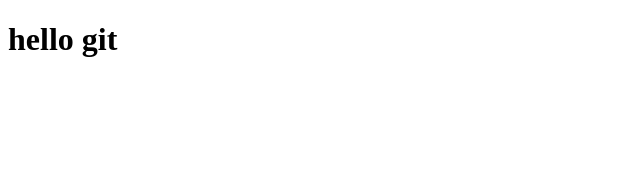
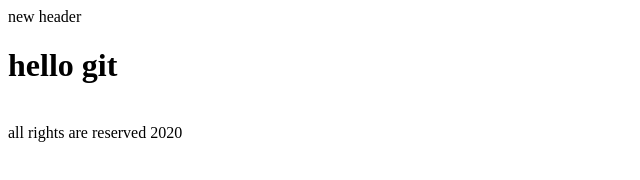
Before and after one commit to ulbrichBhdr/GIT_L, a plain HTML site: page index.html in a window 1280 px wide. Shown: the whole page, without its empty margins (0-640 px from the left). Drawn offline with Linux system fonts and the light colour scheme.

Commit message:
some changes in master branch

```diff
--- a/index.html
+++ b/index.html
@@ -6,9 +6,15 @@
   <title>Document</title>
 </head>
 <body>
+    <header>
+      new header
+    </header>
     <h1>hello git</h1>
     <div class="banner">
       <img src="banner.jpg" alt="">
     </div>
+    <footer>
+      all rights are reserved 2020
+    </footer>
 </body>
 </html>
```
